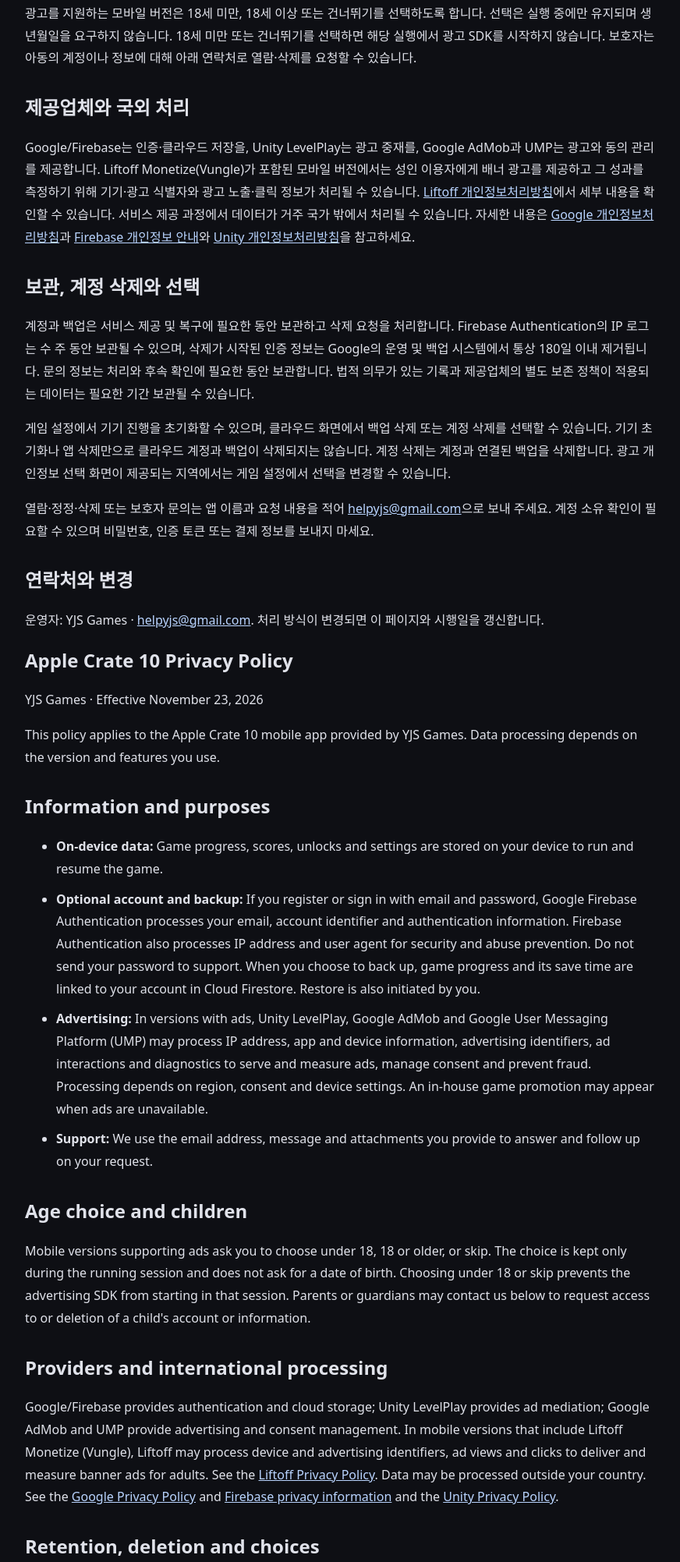
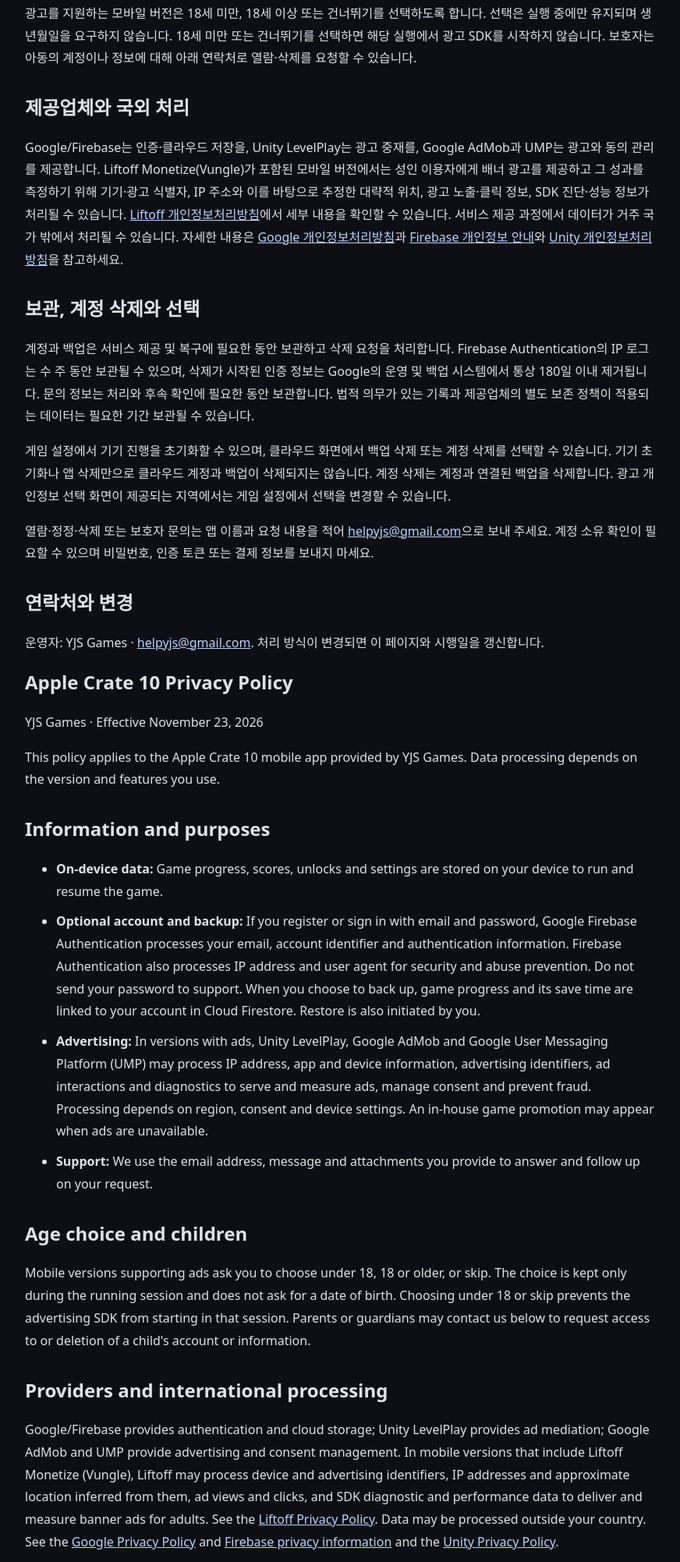
Before and after one commit to yjsgames/yjsgames.github.io, a plain HTML site: page ten/privacy/index.html in a window 1280 px wide. Shown: the part 734-2737 px from the top of the page at 78% size, without its empty margins (203-1075 px from the left). Drawn offline with Linux system fonts and the light colour scheme.

Commit message:
Liftoff의 위치 추정 및 SDK 진단 정보 고지

```diff
--- a/ten/privacy/index.html
+++ b/ten/privacy/index.html
@@ -4,12 +4,12 @@
 <section lang="ko"><h1>사과상자 10 개인정보처리방침</h1><p>YJS Games · 시행일: 2026년 11월 23일</p><p>이 방침은 YJS Games의 사과상자 10 모바일 앱에 적용됩니다. 사용하는 버전과 기능에 따라 처리되는 정보가 다를 수 있습니다.</p>
 <h2>처리하는 정보와 목적</h2><ul><li><strong>기기 저장:</strong> 게임 진행, 점수·해금·설정 등은 게임 제공과 이어하기를 위해 기기에 저장됩니다.</li><li><strong>선택적 계정과 백업:</strong> 이메일과 비밀번호로 가입하거나 로그인하면 Google Firebase Authentication이 이메일, 계정 식별자와 인증 정보를 처리합니다. Firebase Authentication은 보안과 악용 방지를 위해 IP 주소와 사용자 에이전트도 처리합니다. 비밀번호는 인증에 사용되며 문의로 보내지 마세요. 사용자가 직접 백업을 선택하면 진행 데이터와 저장 시각이 해당 계정에 연결되어 Cloud Firestore에 저장됩니다. 복원도 사용자가 직접 선택합니다.</li><li><strong>광고:</strong> 광고가 가능한 버전에서 Unity LevelPlay와 Google AdMob 및 Google User Messaging Platform(UMP)은 광고 제공, 동의 관리, 측정 및 부정 이용 방지를 위해 IP 주소, 앱·기기 정보, 광고 식별자, 광고 상호작용 및 진단 정보를 처리할 수 있습니다. 지역과 동의·기기 설정에 따라 처리가 달라집니다. 광고가 불가능할 때 자체 게임 안내가 표시될 수 있습니다.</li><li><strong>문의:</strong> 문의할 때 제공한 이메일 주소와 내용, 사용자가 첨부한 정보는 응대와 후속 확인에 사용합니다.</li></ul>
 <h2>연령 선택과 아동</h2><p>광고를 지원하는 모바일 버전은 18세 미만, 18세 이상 또는 건너뛰기를 선택하도록 합니다. 선택은 실행 중에만 유지되며 생년월일을 요구하지 않습니다. 18세 미만 또는 건너뛰기를 선택하면 해당 실행에서 광고 SDK를 시작하지 않습니다. 보호자는 아동의 계정이나 정보에 대해 아래 연락처로 열람·삭제를 요청할 수 있습니다.</p>
-<h2>제공업체와 국외 처리</h2><p>Google/Firebase는 인증·클라우드 저장을, Unity LevelPlay는 광고 중재를, Google AdMob과 UMP는 광고와 동의 관리를 제공합니다. Liftoff Monetize(Vungle)가 포함된 모바일 버전에서는 성인 이용자에게 배너 광고를 제공하고 그 성과를 측정하기 위해 기기·광고 식별자와 광고 노출·클릭 정보가 처리될 수 있습니다. <a href="https://liftoff.ai/privacy-policy/">Liftoff 개인정보처리방침</a>에서 세부 내용을 확인할 수 있습니다. 서비스 제공 과정에서 데이터가 거주 국가 밖에서 처리될 수 있습니다. 자세한 내용은 <a href="https://policies.google.com/privacy">Google 개인정보처리방침</a>과 <a href="https://firebase.google.com/support/privacy">Firebase 개인정보 안내</a>와 <a href="https://unity.com/legal/privacy-policy">Unity 개인정보처리방침</a>을 참고하세요.</p>
+<h2>제공업체와 국외 처리</h2><p>Google/Firebase는 인증·클라우드 저장을, Unity LevelPlay는 광고 중재를, Google AdMob과 UMP는 광고와 동의 관리를 제공합니다. Liftoff Monetize(Vungle)가 포함된 모바일 버전에서는 성인 이용자에게 배너 광고를 제공하고 그 성과를 측정하기 위해 기기·광고 식별자, IP 주소와 이를 바탕으로 추정한 대략적 위치, 광고 노출·클릭 정보, SDK 진단·성능 정보가 처리될 수 있습니다. <a href="https://liftoff.ai/privacy-policy/">Liftoff 개인정보처리방침</a>에서 세부 내용을 확인할 수 있습니다. 서비스 제공 과정에서 데이터가 거주 국가 밖에서 처리될 수 있습니다. 자세한 내용은 <a href="https://policies.google.com/privacy">Google 개인정보처리방침</a>과 <a href="https://firebase.google.com/support/privacy">Firebase 개인정보 안내</a>와 <a href="https://unity.com/legal/privacy-policy">Unity 개인정보처리방침</a>을 참고하세요.</p>
 <h2 id="deletion">보관, 계정 삭제와 선택</h2><p>계정과 백업은 서비스 제공 및 복구에 필요한 동안 보관하고 삭제 요청을 처리합니다. Firebase Authentication의 IP 로그는 수 주 동안 보관될 수 있으며, 삭제가 시작된 인증 정보는 Google의 운영 및 백업 시스템에서 통상 180일 이내 제거됩니다. 문의 정보는 처리와 후속 확인에 필요한 동안 보관합니다. 법적 의무가 있는 기록과 제공업체의 별도 보존 정책이 적용되는 데이터는 필요한 기간 보관될 수 있습니다.</p><p>게임 설정에서 기기 진행을 초기화할 수 있으며, 클라우드 화면에서 백업 삭제 또는 계정 삭제를 선택할 수 있습니다. 기기 초기화나 앱 삭제만으로 클라우드 계정과 백업이 삭제되지는 않습니다. 계정 삭제는 계정과 연결된 백업을 삭제합니다. 광고 개인정보 선택 화면이 제공되는 지역에서는 게임 설정에서 선택을 변경할 수 있습니다.</p><p>열람·정정·삭제 또는 보호자 문의는 앱 이름과 요청 내용을 적어 <a href="mailto:helpyjs@gmail.com">helpyjs@gmail.com</a>으로 보내 주세요. 계정 소유 확인이 필요할 수 있으며 비밀번호, 인증 토큰 또는 결제 정보를 보내지 마세요.</p>
 <h2>연락처와 변경</h2><p>운영자: YJS Games · <a href="mailto:helpyjs@gmail.com">helpyjs@gmail.com</a>. 처리 방식이 변경되면 이 페이지와 시행일을 갱신합니다.</p></section>
 <section id="english" lang="en"><h1>Apple Crate 10 Privacy Policy</h1><p>YJS Games · Effective November 23, 2026</p><p>This policy applies to the Apple Crate 10 mobile app provided by YJS Games. Data processing depends on the version and features you use.</p>
 <h2>Information and purposes</h2><ul><li><strong>On-device data:</strong> Game progress, scores, unlocks and settings are stored on your device to run and resume the game.</li><li><strong>Optional account and backup:</strong> If you register or sign in with email and password, Google Firebase Authentication processes your email, account identifier and authentication information. Firebase Authentication also processes IP address and user agent for security and abuse prevention. Do not send your password to support. When you choose to back up, game progress and its save time are linked to your account in Cloud Firestore. Restore is also initiated by you.</li><li><strong>Advertising:</strong> In versions with ads, Unity LevelPlay, Google AdMob and Google User Messaging Platform (UMP) may process IP address, app and device information, advertising identifiers, ad interactions and diagnostics to serve and measure ads, manage consent and prevent fraud. Processing depends on region, consent and device settings. An in-house game promotion may appear when ads are unavailable.</li><li><strong>Support:</strong> We use the email address, message and attachments you provide to answer and follow up on your request.</li></ul>
 <h2>Age choice and children</h2><p>Mobile versions supporting ads ask you to choose under 18, 18 or older, or skip. The choice is kept only during the running session and does not ask for a date of birth. Choosing under 18 or skip prevents the advertising SDK from starting in that session. Parents or guardians may contact us below to request access to or deletion of a child's account or information.</p>
-<h2>Providers and international processing</h2><p>Google/Firebase provides authentication and cloud storage; Unity LevelPlay provides ad mediation; Google AdMob and UMP provide advertising and consent management. In mobile versions that include Liftoff Monetize (Vungle), Liftoff may process device and advertising identifiers, ad views and clicks to deliver and measure banner ads for adults. See the <a href="https://liftoff.ai/privacy-policy/">Liftoff Privacy Policy</a>. Data may be processed outside your country. See the <a href="https://policies.google.com/privacy">Google Privacy Policy</a> and <a href="https://firebase.google.com/support/privacy">Firebase privacy information</a> and the <a href="https://unity.com/legal/privacy-policy">Unity Privacy Policy</a>.</p>
+<h2>Providers and international processing</h2><p>Google/Firebase provides authentication and cloud storage; Unity LevelPlay provides ad mediation; Google AdMob and UMP provide advertising and consent management. In mobile versions that include Liftoff Monetize (Vungle), Liftoff may process device and advertising identifiers, IP addresses and approximate location inferred from them, ad views and clicks, and SDK diagnostic and performance data to deliver and measure banner ads for adults. See the <a href="https://liftoff.ai/privacy-policy/">Liftoff Privacy Policy</a>. Data may be processed outside your country. See the <a href="https://policies.google.com/privacy">Google Privacy Policy</a> and <a href="https://firebase.google.com/support/privacy">Firebase privacy information</a> and the <a href="https://unity.com/legal/privacy-policy">Unity Privacy Policy</a>.</p>
 <h2>Retention, deletion and choices</h2><p>We retain accounts and backups while needed to provide the service and recovery, and process deletion requests. Firebase Authentication IP logs may be retained for a few weeks; authentication data whose deletion has begun is generally removed from Google operational and backup systems within 180 days. Support messages are retained as needed to respond and follow up. Records required by law and data subject to providers' separate retention policies may be kept for the necessary period.</p><p>You can reset on-device progress in game settings and delete a backup or account in the cloud screen. Resetting the device data or uninstalling the app alone does not delete the cloud account and backup. Account deletion removes the account and its associated backup. Where an advertising privacy options form is available, you can change your choice in game settings.</p><p>For access, correction, deletion or a parent or guardian request, email <a href="mailto:helpyjs@gmail.com">helpyjs@gmail.com</a> with the app name and your request. We may need to verify account ownership. Do not send passwords, authentication tokens or payment information.</p>
 <h2>Contact and changes</h2><p>Operator: YJS Games · <a href="mailto:helpyjs@gmail.com">helpyjs@gmail.com</a>. We will update this page and its effective date when our practices change.</p></section><footer>© 2026 YJS Games · <a href="../../support/">Support</a></footer></main></body></html>
```
Also changed, not shown: kitchen/privacy/index.html (+2 -2 lines).
